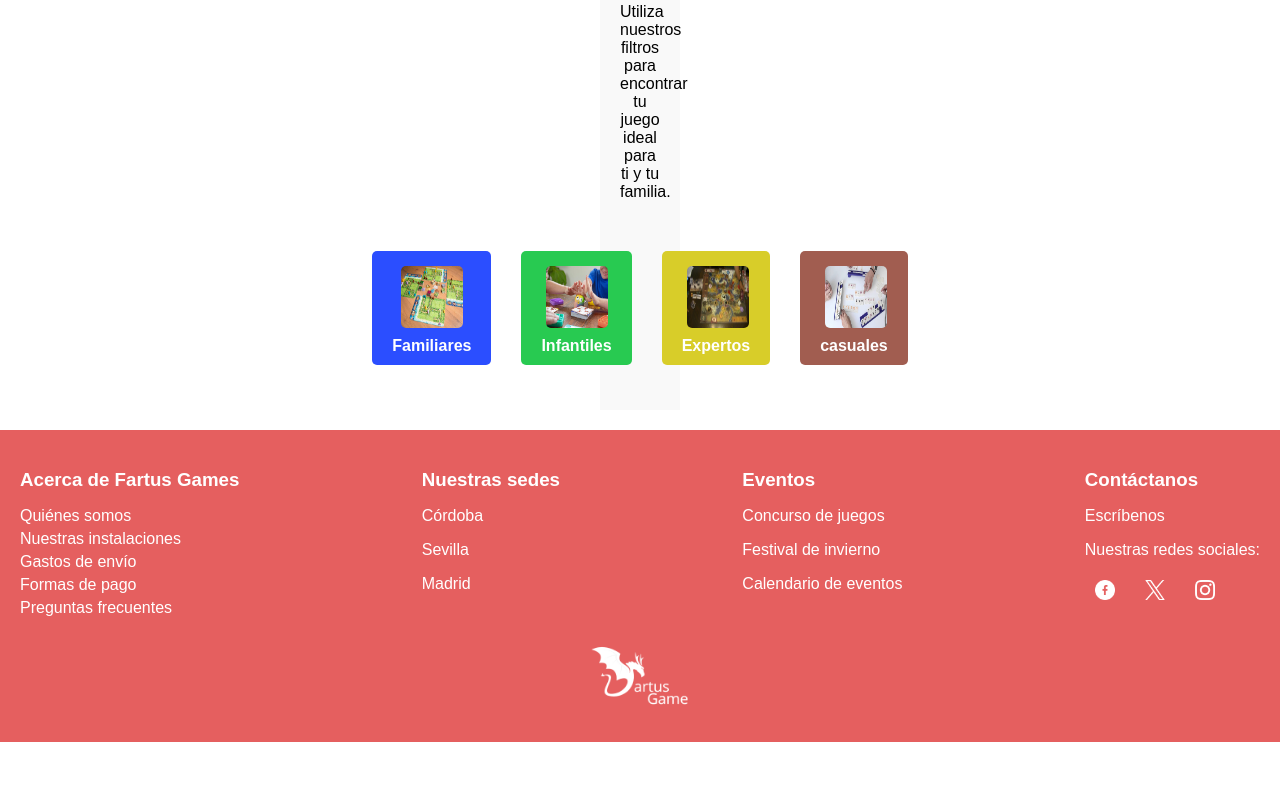
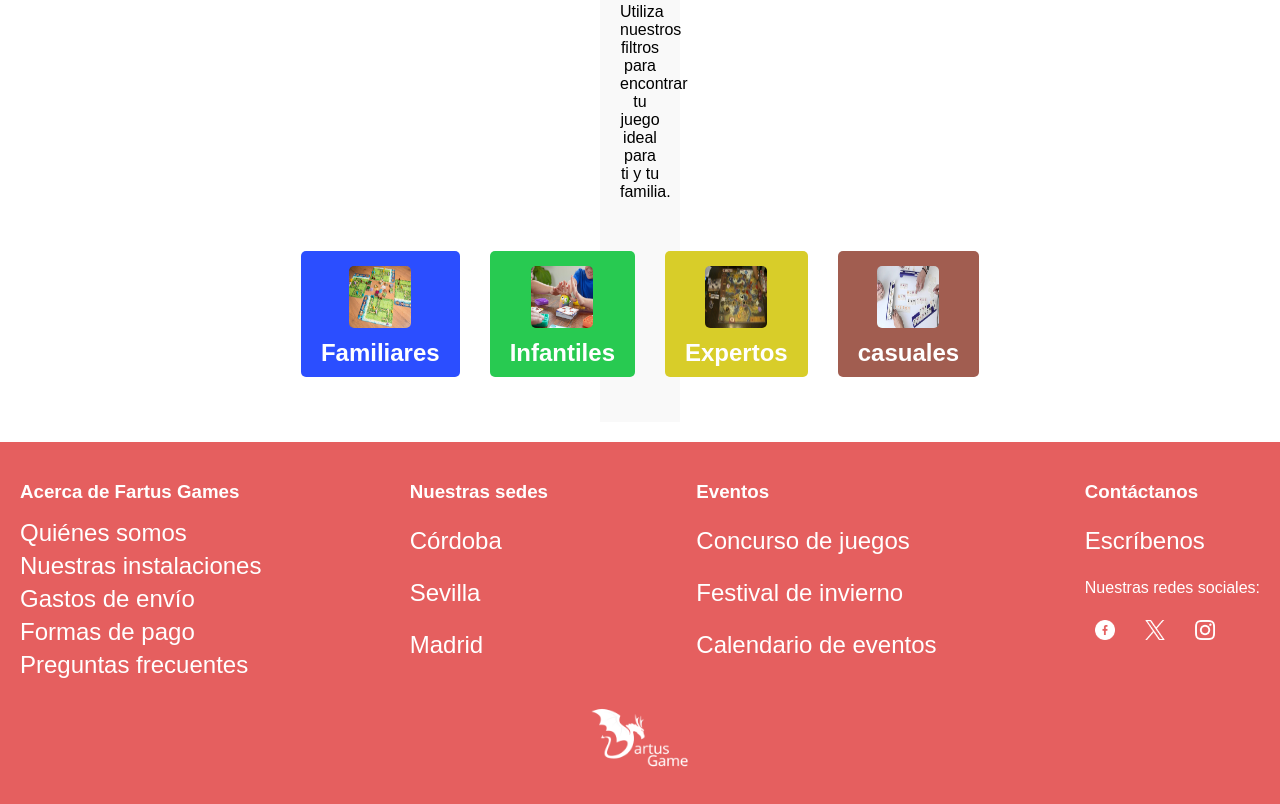
Before and after one commit to jaimegomezvel/practica4.1Diw, a plain HTML site: page index.html in a window 1280 px wide. Shown: the part 1408-2212 px from the top of the page. Before the commit the page ends 2150 px from the top, so only its background shows below. Drawn offline with Linux system fonts and the light colour scheme.

Commit message:
quinto commit

```diff
--- a/index.html
+++ b/index.html
@@ -188,6 +188,7 @@
             color: white;
             border-radius: 5px;
             font-weight: bold;
+            font-size: 18pt;
         }
 
         #familia{
@@ -257,6 +258,10 @@
         #footcat:hover {
             scale: 1.1;
             cursor: pointer;
+        }
+
+        #footcat {
+            font-size: 18pt;
         }
         </style>
 </head>
@@ -355,9 +360,9 @@
                 <p id="footcat">Escríbenos</p>
                 <p>Nuestras redes sociales:</p>
                 <div class="social-icons">
-                    <a id="footcat" href="#"><img src="facebook.png" alt="" width="20px"></a>
-                    <a id="footcat" href="#"><img src="gorjeo.png" alt="" width="20px"></a>
-                    <a id="footcat" href="#"><img src="instagram.png" alt="" width="20px"></a>
+                    <a id="footcat" href="https://www.facebook.com/?locale=es_ES"><img src="facebook.png" alt="" width="20px"></a>
+                    <a id="footcat" href="https://www.facebook.com/?locale=es_ES"><img src="gorjeo.png" alt="" width="20px"></a>
+                    <a id="footcat" href="https://www.facebook.com/?locale=es_ES"><img src="instagram.png" alt="" width="20px"></a>
                 </div>
             </div>
         </div>
```
